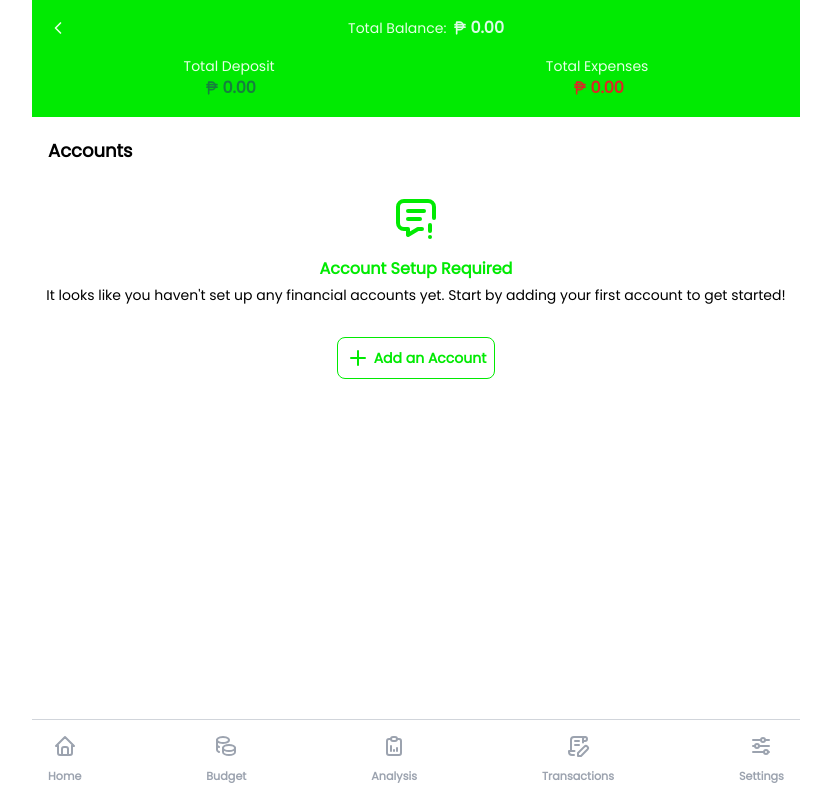
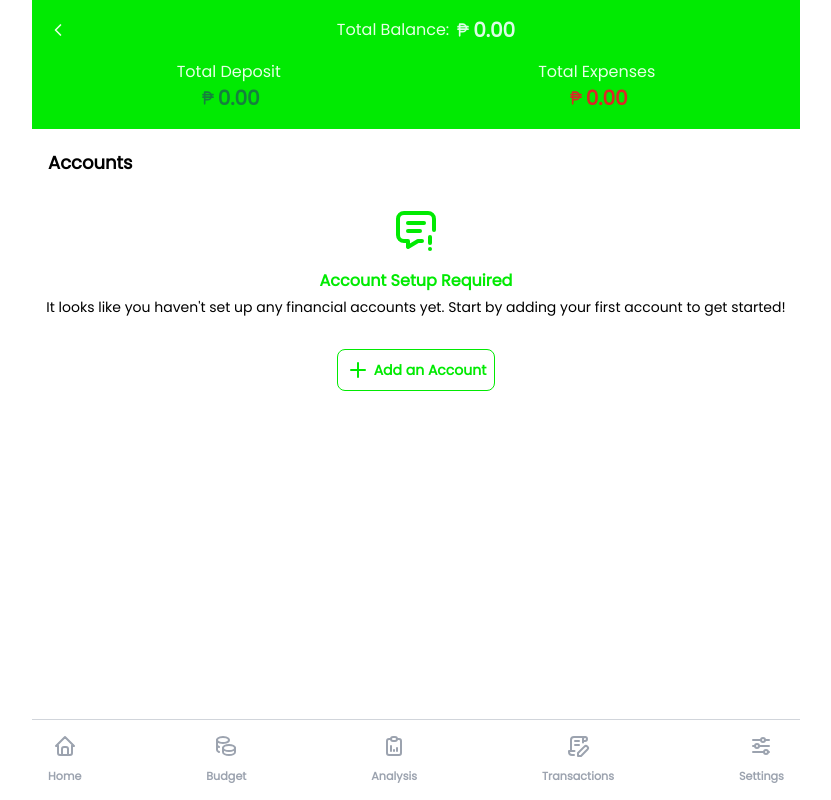
Before and after one commit to KevinChristopherMorco/penny-wise, a React (Vite) app: page /manage-account in a window 1280 px wide. Shown: the whole page, without its empty margins (224-1055 px from the left). Built offline with nearby package versions, Linux system fonts and the light colour scheme.

Commit message:
adjusted style

```diff
--- a/src/components/account/AccountHeader.jsx
+++ b/src/components/account/AccountHeader.jsx
@@ -25,8 +25,8 @@ const AccountHeader = () => {
           <IconChevronLeft className="w-5 h-5 self-start" />
         </div>
         <div className="w-full flex justify-center items-center gap-1 font-medium">
-          <p className="text-sm">Total Balance:</p>
-          <p className="flex items-center justify-center text-base text-green-100 font-bold dark:text-green-400">
+          <p className="text-sm xl:text-base">Total Balance:</p>
+          <p className="flex items-center justify-center text-green-100 text-base font-bold xl:text-xl dark:text-green-400">
             <IconCurrencyPeso className="w-5 h-5" />
             {totalBalance.toLocaleString("en", {
               minimumFractionDigits: 2,
@@ -37,8 +37,8 @@ const AccountHeader = () => {
       </div>
       <div className="flex justify-around items-center">
         <div className="flex flex-col font-medium">
-          <p className="text-sm">Total Deposit</p>
-          <p className="w-full flex items-center justify-center text-base text-green-700 font-bold dark:text-green-400">
+          <p className="text-sm xl:text-base">Total Deposit</p>
+          <p className="w-full flex items-center justify-center text-base text-green-700 font-bold xl:text-xl dark:text-green-400">
             <IconCurrencyPeso className="w-5 h-5" />
             {totalDeposit.toLocaleString("en", {
               minimumFractionDigits: 2,
@@ -47,8 +47,8 @@ const AccountHeader = () => {
           </p>
         </div>
         <div className="flex flex-col font-medium">
-          <p className="text-sm">Total Expenses</p>
-          <p className="w-full flex items-center justify-center text-base text-red-600 font-bold dark:text-red-400">
+          <p className="text-sm xl:text-base">Total Expenses</p>
+          <p className="w-full flex items-center justify-center text-base text-red-600 font-bold xl:text-xl  dark:text-red-400">
             <IconCurrencyPeso className="w-5 h-5" />
             {totalExpenses.toLocaleString("en", {
               minimumFractionDigits: 2,
--- a/src/components/expense/ExpenseSummaryHeader.jsx
+++ b/src/components/expense/ExpenseSummaryHeader.jsx
@@ -29,8 +29,8 @@ const ExpenseSummaryHeader = () => {
           <IconChevronLeft className="w-5 h-5 self-start" />
         </button>
         <div className="w-full flex gap-1 justify-center items-center font-medium">
-          <p className="text-sm">Total Balance:</p>
-          <p className="flex items-center justify-center text-base text-green-200 font-bold dark:text-green-400">
+          <p className="text-sm xl:text-base">Total Balance:</p>
+          <p className="flex items-center justify-center text-base text-green-200 xl:text-xl font-bold dark:text-green-400">
             <IconCurrencyPeso className="w-5 h-5" />
             {totalBalance.toLocaleString("en", {
               minimumFractionDigits: 2,
@@ -41,8 +41,8 @@ const ExpenseSummaryHeader = () => {
       </div>
       <div className="flex justify-around items-center">
         <div className="flex flex-col font-medium">
-          <p className="text-sm">Total Deposit</p>
-          <p className="w-full flex items-center justify-center text-base text-green-200 font-bold dark:text-green-400">
+          <p className="text-sm xl:text-base">Total Deposit</p>
+          <p className="w-full flex items-center justify-center text-base text-green-200 font-bold xl:text-xl dark:text-green-400">
             <IconCurrencyPeso className="w-5 h-5" />
             {totalDeposit.toLocaleString("en", {
               minimumFractionDigits: 2,
@@ -51,8 +51,8 @@ const ExpenseSummaryHeader = () => {
           </p>
         </div>
         <div className="flex flex-col font-medium">
-          <p className="text-sm">Total Expenses</p>
-          <p className="w-full flex items-center justify-center text-base text-red-600 font-bold dark:text-red-400">
+          <p className="text-sm xl:text-base">Total Expenses</p>
+          <p className="w-full flex items-center justify-center text-base text-red-600 font-bold xl:text-xl dark:text-red-400">
             <IconCurrencyPeso className="w-5 h-5" />
             {totalExpenses.toLocaleString("en", {
               minimumFractionDigits: 2,
--- a/src/components/home/BudgetCard.jsx
+++ b/src/components/home/BudgetCard.jsx
@@ -15,7 +15,7 @@ const BudgetCard = () => {
       <div className="p-4 flex flex-col gap-10 bg-[var(--accent-color)] rounded-xl dark:bg-[var(--dark-secondary-color)]">
         <div className="flex flex-col gap-4 text-white dark:text-[var(--dark-text-color)]">
           <div className="flex flex-col items-center gap-2">
-            <p className="text-sm font-light">My Budget</p>
+            <p className="text-sm font-light xl:text-base"> My Budget</p>
             <p className="flex items-center text-3xl font-extrabold">
               <span>
                 <IconCurrencyPeso className="w-8 h-8" />
@@ -25,7 +25,9 @@ const BudgetCard = () => {
                 maximumFractionDigits: 2,
               })}
             </p>
-            <p className="text-[.7rem] font-medium ">as of {currentMonth}</p>
+            <p className="text-[.7rem] font-medium xl:text-[.8rem] ">
+              as of {currentMonth}
+            </p>
           </div>
 
           <div className="flex justify-center gap-6">
--- a/src/components/home/dynamic/TransactionCard.jsx
+++ b/src/components/home/dynamic/TransactionCard.jsx
@@ -17,16 +17,20 @@ const TransactionCard = ({ transaction }) => {
       <div className="w-full flex flex-col gap-4 justify-around">
         <div className="w-full flex justify-between items-center">
           <p>{checkTransactionIcon()}</p>
-          <div className="font-bold">{checkTransactionAmount()}</div>
+          <div className="font-bold xl:text-lg">{checkTransactionAmount()}</div>
         </div>
         <div className="w-full flex justify-between items-center">
           <div className="flex flex-col gap-2">
-            <div className="text-sm font-bold">{checkTransactionAction()}</div>
-            <div className="text-[.8rem] font-bold">
+            <div className="text-sm font-bold xl:text-base">
+              {checkTransactionAction()}
+            </div>
+            <div className="text-[.8rem] font-bold xl:text-sm">
               {formatName(transactionName)}
             </div>
           </div>
-          <p className="text-[.8rem]">{formatDate(dateCreated)}</p>
+          <p className="text-[.8rem] xl:text-[.9rem]">
+            {formatDate(dateCreated)}
+          </p>
         </div>
       </div>
     </div>
--- a/src/components/partials/Header.jsx
+++ b/src/components/partials/Header.jsx
@@ -15,12 +15,12 @@ const Header = () => {
   return (
     <nav className="p-4 flex justify-between items-center text-[var(--primary-color)] bg-[var(--accent-color)] border-b dark:bg-[var(--dark-primary-color)] dark:border-[var(--dark-accent-color)]">
       <div>
-        <p className="flex items-center gap-2 text-lg font-bold">
+        <p className="flex items-center gap-2 text-lg xl:text-xl font-bold">
           Hello
           {username === "stranger" ? (
             <Link
               to="/settings"
-              className="text-[.7rem] text-[var(--primary-color)] cursor-pointer dark:text-[var(--dark-accent-color)]"
+              className="text-[.7rem] text-[var(--primary-color)] cursor-pointer  dark:text-[var(--dark-accent-color)]"
             >
               [Set your username here]
             </Link>
@@ -28,7 +28,7 @@ const Header = () => {
             <span>{username}!</span>
           )}
         </p>
-        <p className="text-[.75rem] font-light">
+        <p className="text-[.75rem] xl:text-sm font-light">
           Track your spending with penny wise!
         </p>
       </div>
```
